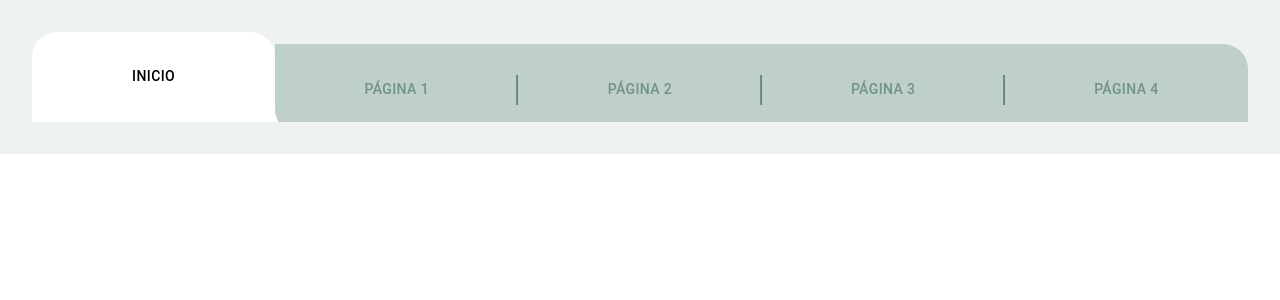
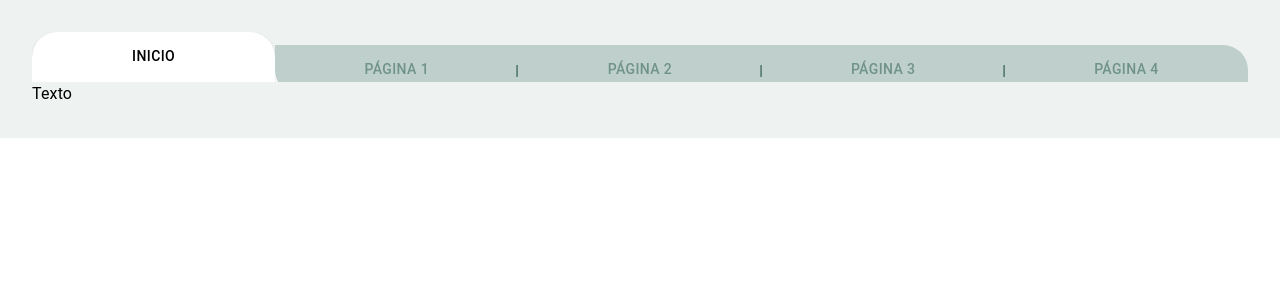
Before and after one commit to MiriamNM/menunextjs, a Next.js app: page / in a window 1280 px wide. Shown: the top 300 px of the page. Built offline with nearby package versions, Linux system fonts and the light colour scheme.

Commit message:
finished changes

```diff
--- a/app/globals.css
+++ b/app/globals.css
@@ -2,6 +2,16 @@
 @tailwind base;
 @tailwind components;
 @tailwind utilities;
+@font-face {
+  font-family: 'Poppins';
+  font-style: normal;
+  font-weight: 400; /* Puedes elegir cualquier peso disponible */
+  src: url('/path-to-poppins-font.woff2') format('woff2'); /* Asegúrate de proporcionar la ruta correcta al archivo de la fuente */
+}
+
+.poppins-font {
+  font-family: 'Poppins', sans-serif;
+}
 
 /* :root {
   --foreground-rgb: 0, 0, 0;
--- a/app/page.js
+++ b/app/page.js
@@ -1,12 +1,27 @@
 "use client";
 import React, { useEffect, useState } from "react";
-import { Box } from "@mui/material";
+import { Box, Typography } from "@mui/material";
 import Navbar from "@/components/Navbar";
-import Page1 from "@/components/page1";
-import DataTable from "@/components/DataTable";
 
 export default function Home() {
-  const [currentValue, setCurrentValue] = useState();
+  const [currentValue, setCurrentValue] = useState(0);
+  const [itemTable, setItemTable] = useState([
+    {
+      label: "inicio",
+    },
+    {
+      label: "Página 1",
+    },
+    {
+      label: "Página 2",
+    },
+    {
+      label: "Página 3",
+    },
+    {
+      label: "Página 4",
+    },
+  ]);
 
   useEffect(() => {
     if (!currentValue) {
@@ -15,13 +30,14 @@ export default function Home() {
   }, [currentValue, setCurrentValue]);
 
   return (
-    <Box sx={{ backgroundColor: "#EEF2F1", padding: 4 }}>
-      <Navbar setCurrentValue={setCurrentValue} currentValue={currentValue} />
-      <Box>
-        {currentValue === "home" && <DataTable currentValue={currentValue} />}
-        {currentValue === "page1" && <DataTable currentValue={currentValue} />}
-        {currentValue === "page2" && <DataTable currentValue={currentValue} />}
-      </Box>
+    <Box sx={{ backgroundColor: "#EEF2F1", padding: 4, fontFamily: "Poppins" }}>
+      <Navbar
+        setCurrentValue={setCurrentValue}
+        currentValue={currentValue}
+        itemTable={itemTable}
+        setItemTable={setItemTable}
+      />
+      <Typography>Texto</Typography>
     </Box>
   );
 }
--- a/components/DataTable.js
+++ /dev/null
@@ -1,66 +0,0 @@
-// components/Table.js
-import React, { useState } from "react";
-import {
-  Table,
-  TableBody,
-  TableCell,
-  TableContainer,
-  TableHead,
-  TableRow,
-  Paper,
-  Box,
-} from "@mui/material";
-import AddCircleIcon from "@mui/icons-material/AddCircle";
-import DetailModal from "./DetailsModal";
-
-const DataTable = ({ currentValue }) => {
-  const [isModalOpen, setIsModalOpen] = useState(false);
-
-  const handleOpenModal = () => {
-    setIsModalOpen(true);
-  };
-
-  const handleCloseModal = () => {
-    setIsModalOpen(false);
-  };
-
-  const [isClicked, setIsClicked] = useState(false);
-
-  const handleHeaderClick = () => {
-    setIsClicked(!isClicked);
-  };
-
-  return (
-    <Box
-      sx={{
-        paddingLeft: 2,
-        paddingRight: 2,
-        backgroundColor: "#EFF3F2",
-        width: "100%",
-      }}
-    >
-      <TableContainer component={Paper} sx={{ backgroundColor: "white" }}>
-        <Table>
-          <TableHead>
-            <TableRow>
-              <TableCell>Nombre</TableCell>
-              <TableCell>Detalles</TableCell>
-            </TableRow>
-          </TableHead>
-          <TableBody>
-            <TableRow>
-              <TableCell>Ejemplo 1</TableCell>
-              <TableCell onClick={handleOpenModal}>
-                <AddCircleIcon />{" "}
-              </TableCell>
-            </TableRow>
-          </TableBody>
-        </Table>
-      </TableContainer>
-      <DetailModal isOpen={isModalOpen} handleClose={handleCloseModal} />
-      <p>{currentValue}</p>
-    </Box>
-  );
-};
-
-export default DataTable;
--- a/components/Navbar.js
+++ b/components/Navbar.js
@@ -1,6 +1,6 @@
 "use client";
 import React, { useState } from "react";
-import { Tabs, Tab, Box, Divider } from "@mui/material";
+import { Tabs, Tab, Divider } from "@mui/material";
 
 const Navbar = ({ currentValue, setCurrentValue }) => {
   const [itemTable, setItemTable] = useState([
@@ -73,14 +73,17 @@ const Navbar = ({ currentValue, setCurrentValue }) => {
 
   const focusTab = () => {
     return {
+      maxWidth: 'none',
+      minWidth: '90px',
+      minHeight: '50px',
+      padding: "13px 16px",
       backgroundColor: "#fff !important",
       color: "#000 !important",
       zIndex: 2,
-      top: "0rem",
+      top: "0px",
       overflow: "hidden",
       opacity: 1,
-      boxShadow: '0px 7px rgba(0, 0, 0, 0.6)',
-      height: "90px",
+      boxShadow: 1,
     };
   };
 
@@ -94,7 +97,7 @@ const Navbar = ({ currentValue, setCurrentValue }) => {
             backgroundColor: "#709388 !important",
             zIndex: 4,
             width: "2px",
-            maxHeight: "30px",
+            maxHeight: "12px",
             opacity: 1,
             position: "absolute",
             right: "0px",
@@ -138,14 +141,16 @@ const Navbar = ({ currentValue, setCurrentValue }) => {
           disableRipple
           sx={[
             {
-              width: "100%",
+              maxWidth: 'none',
+              minWidth: '90px',
+              minHeight: '50px',
+              padding: "13px 16px",
               backgroundColor: "#BFCFCB !important",
               color: "#709388",
               borderRadius: onChangedBorderRadius(i, itemTable.length),
               zIndex: 3,
-              top: "0.78rem",
+              top: "13px",
               opacity: 1,
-              border: "none",
             },
             currentValue === i && focusTab(),
           ]}
```
